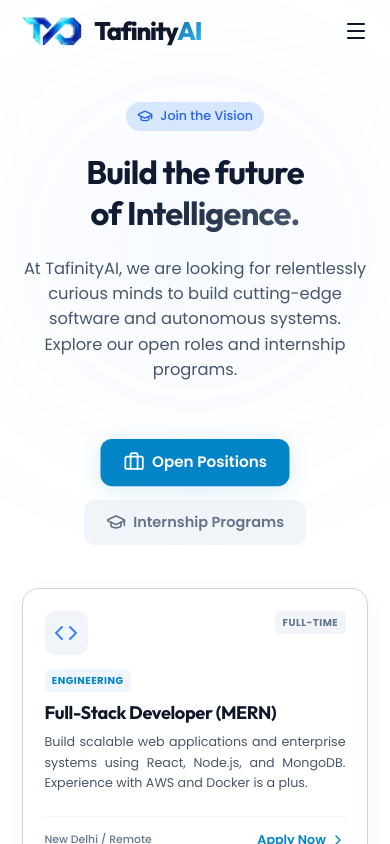
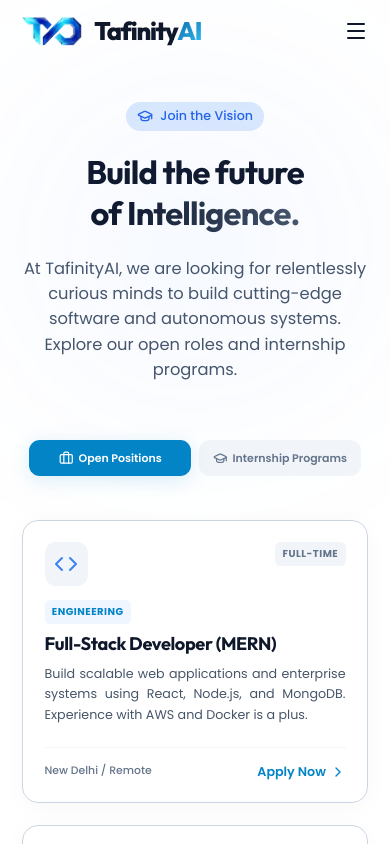
Before and after one commit to TafinityAI-LLP/tai, a React (Vite) app: page /careers in a window 390 px wide. Shown: the top 844 px of the page. Built offline with nearby package versions, Linux system fonts and the light colour scheme.

Commit message:
fix: make careers tab controls horizontal on mobile with dynamic text shrinking

```diff
--- a/src/pages/Careers.jsx
+++ b/src/pages/Careers.jsx
@@ -106,18 +106,18 @@ const Careers = () => {
         </div>
 
         {/* Tab Controls */}
-        <div className="flex flex-col sm:flex-row items-center justify-center gap-4 mb-12 relative z-10">
+        <div className="flex flex-row items-center justify-center gap-2 sm:gap-4 mb-12 relative z-10 w-full px-2">
           <button
             onClick={() => setActiveTab('jobs')}
-            className={`flex items-center gap-2 px-6 py-3 rounded-xl font-semibold transition-all duration-300 ${activeTab === 'jobs' ? 'bg-[--accent-color] text-white shadow-[0_4px_20px_var(--accent-glow)] scale-105' : 'bg-slate-100 dark:bg-slate-800 text-slate-500 hover:bg-slate-200 dark:hover:bg-slate-700'}`}
+            className={`flex-1 sm:flex-none flex items-center justify-center gap-1.5 sm:gap-2 px-2 py-2.5 sm:px-6 sm:py-3 rounded-xl font-semibold text-[11px] sm:text-base transition-all duration-300 ${activeTab === 'jobs' ? 'bg-[--accent-color] text-white shadow-[0_4px_20px_var(--accent-glow)] scale-100 sm:scale-105' : 'bg-slate-100 dark:bg-slate-800 text-slate-500 hover:bg-slate-200 dark:hover:bg-slate-700'}`}
           >
-            <Briefcase size={20} /> Open Positions
+            <Briefcase className="w-4 h-4 sm:w-5 sm:h-5 shrink-0" /> <span className="truncate">Open Positions</span>
           </button>
           <button
             onClick={() => setActiveTab('internships')}
-            className={`flex items-center gap-2 px-6 py-3 rounded-xl font-semibold transition-all duration-300 ${activeTab === 'internships' ? 'bg-orange-500 text-white shadow-[0_4px_20px_rgba(249,115,22,0.3)] scale-105' : 'bg-slate-100 dark:bg-slate-800 text-slate-500 hover:bg-slate-200 dark:hover:bg-slate-700'}`}
+            className={`flex-1 sm:flex-none flex items-center justify-center gap-1.5 sm:gap-2 px-2 py-2.5 sm:px-6 sm:py-3 rounded-xl font-semibold text-[11px] sm:text-base transition-all duration-300 ${activeTab === 'internships' ? 'bg-orange-500 text-white shadow-[0_4px_20px_rgba(249,115,22,0.3)] scale-100 sm:scale-105' : 'bg-slate-100 dark:bg-slate-800 text-slate-500 hover:bg-slate-200 dark:hover:bg-slate-700'}`}
           >
-            <GraduationCap size={20} /> Internship Programs
+            <GraduationCap className="w-4 h-4 sm:w-5 sm:h-5 shrink-0" /> <span className="truncate">Internship Programs</span>
           </button>
         </div>
 
```
